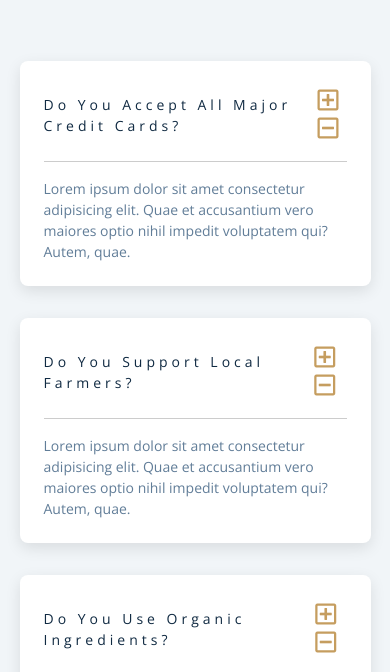
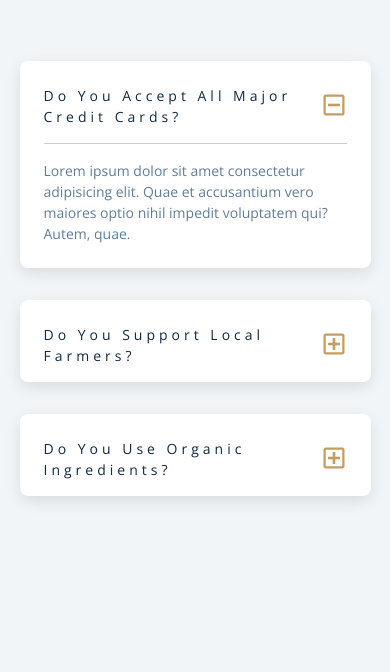
Before and after one commit to nelsW70/js_questions, a plain HTML site: page index.html in a window 390 px wide. Both pictures are taken after a click on the button 328 px from the left and 284 px from the top of the page. Shown: the part 170-842 px from the top of the page. Drawn offline with nearby package versions, Linux system fonts and the light colour scheme.

Commit message:
add: traversing the dom approach to functionality

```diff
--- a/app.js
+++ b/app.js
@@ -1,2 +1,11 @@
-//using selectors inside the element
 // traversing the dom
+const btns = document.querySelectorAll('.question-btn');
+
+btns.forEach(function (btn) {
+  btn.addEventListener('click', function (e) {
+    const question = e.currentTarget.parentElement.parentElement;
+    question.classList.toggle('show-text');
+  });
+});
+
+// using selectors inside the element
--- a/styles.css
+++ b/styles.css
@@ -3,7 +3,7 @@
 Fonts
 ===============
 */
-@import url("https://fonts.googleapis.com/css?family=Open+Sans|Roboto:400,700&display=swap");
+@import url('https://fonts.googleapis.com/css?family=Open+Sans|Roboto:400,700&display=swap');
 
 /*
 ===============
@@ -44,8 +44,8 @@ Variables
   --clr-green-light: hsl(125, 71%, 66%);
   --clr-gold: #c59d5f;
   --clr-black: #222;
-  --ff-primary: "Roboto", sans-serif;
-  --ff-secondary: "Open Sans", sans-serif;
+  --ff-primary: 'Roboto', sans-serif;
+  --ff-secondary: 'Open Sans', sans-serif;
   --transition: all 0.3s linear;
   --spacing: 0.25rem;
   --radius: 0.5rem;
@@ -187,7 +187,7 @@ Questions
 }
 .title h2 {
   color: var(--clr-gold);
-  font-family: "Great Vibes", cursive;
+  font-family: 'Great Vibes', cursive;
   text-align: center;
 }
 .section-center {
@@ -231,7 +231,7 @@ Questions
   margin-bottom: 0;
 }
 /* hide text */
-/* .question-text {
+.question-text {
   display: none;
 }
 .show-text .question-text {
@@ -245,4 +245,4 @@ Questions
 }
 .show-text .plus-icon {
   display: none;
-} */
+}
```
